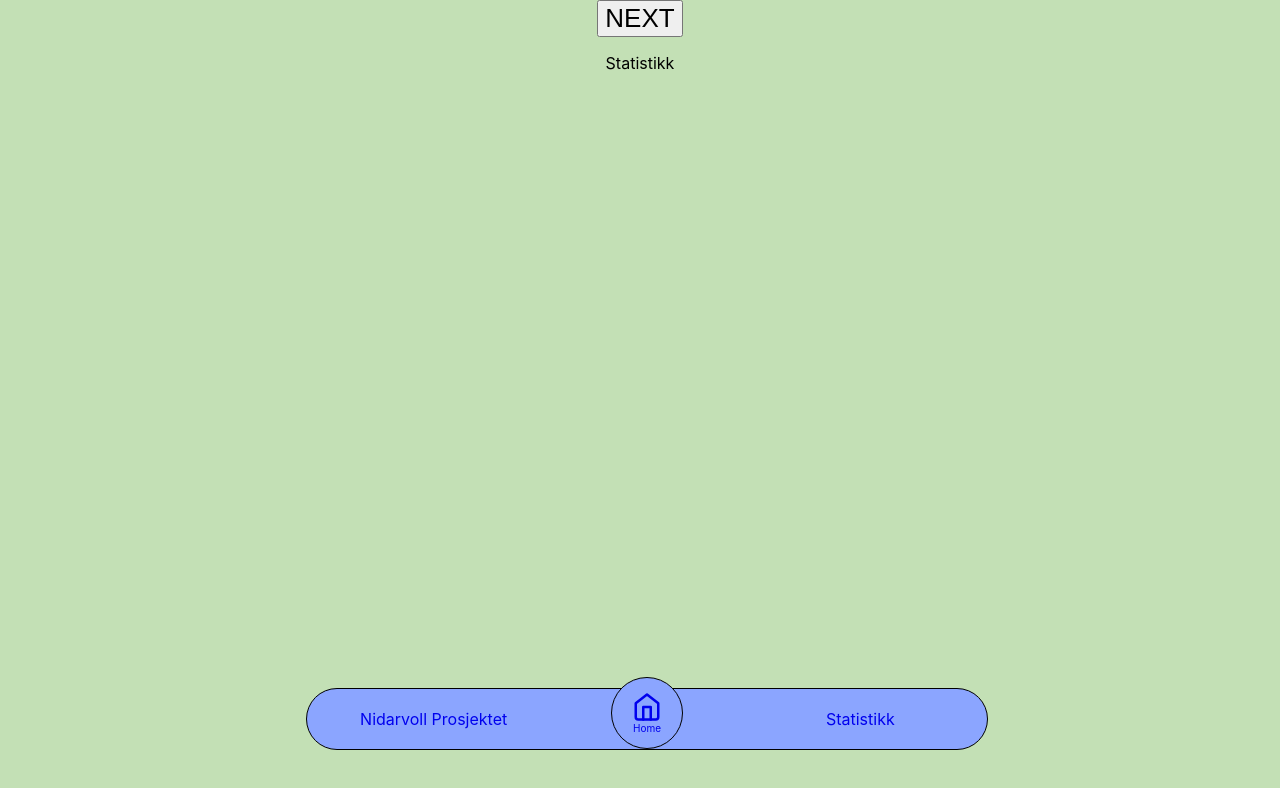
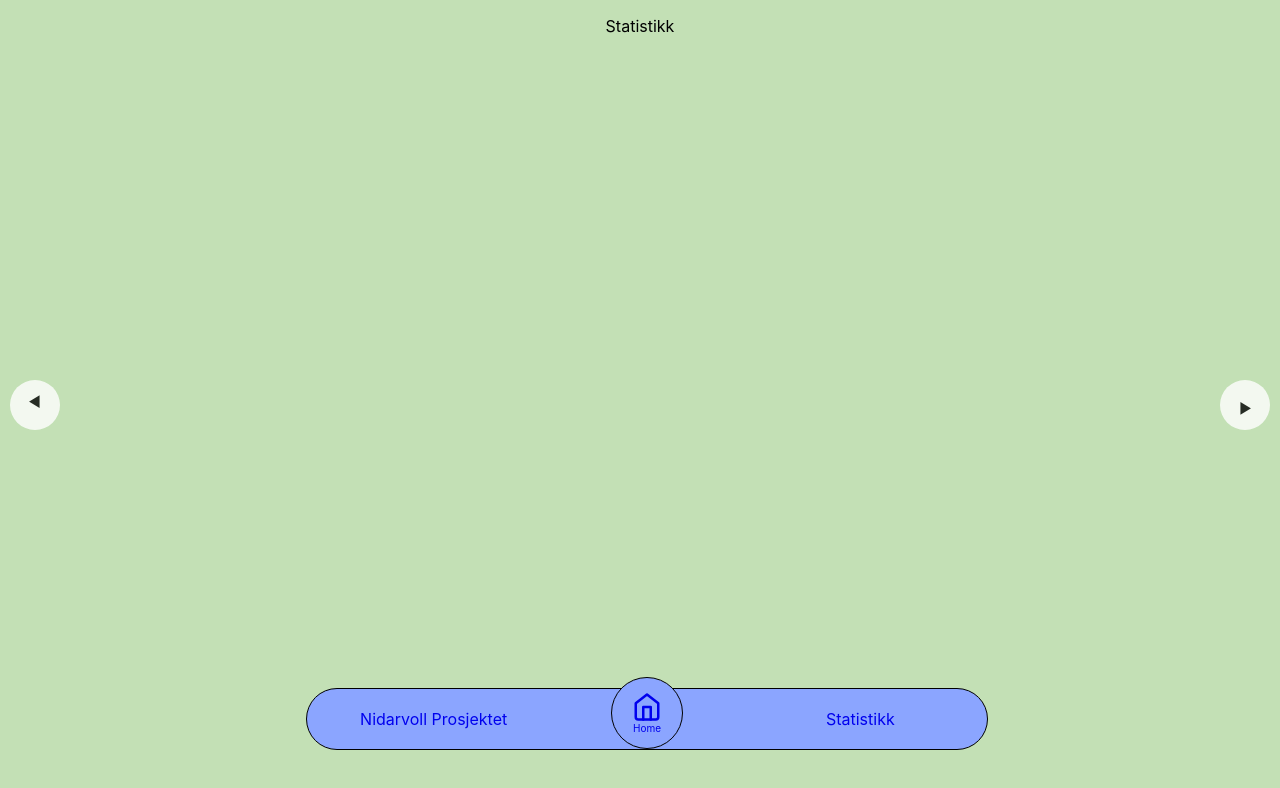
Before and after one commit to BG4-22/GREENK, a React (Vite) app: page /statistikk in a window 1280 px wide. Shown: the top 788 px of the page. Built offline with nearby package versions, Linux system fonts and the light colour scheme.

Commit message:
feat(#21): fått opp trykke-elementer

```diff
--- a/src/pages/stats/Statistics.tsx
+++ b/src/pages/stats/Statistics.tsx
@@ -2,7 +2,8 @@ import { Text } from '@chakra-ui/react';
 import React, { useState, useEffect } from 'react';
 import Diagram from '../../components/Diagram';
 import DiagramC from '../../components/DiagramC';
-//import { Slide } from 'react-slideshow-image';
+import { motion, AnimatePresence } from 'framer-motion';
+import './stats.css';
 
 export interface StatisticsPropsI {}
 
@@ -11,7 +12,7 @@ const Statistics: React.FC<StatisticsPropsI> = (props: StatisticsPropsI) => {
 
     //const components = [<Diagram />, <DiagramC />];
 
-    function setComponentIndex() {
+    /*function setComponentIndex() {
         switch (component) {
             case 'start':
                 return <Diagram />;
@@ -21,29 +22,79 @@ const Statistics: React.FC<StatisticsPropsI> = (props: StatisticsPropsI) => {
             default:
                 return null;
         }
-    }
-
-    /*function setComponentIndex() {
-        let componentIndex = 0;
-        getComponent(componentIndex);
-        if(componentIndex > components.length){
-            componentIndex = 0;
-        }
-        componentIndex++;
     }*/
 
-    /*function getComponent(componentIndex: number) {
-        return components[componentIndex];
-    }*/
+    /*useEffect(() => {
+        setComponentIndex();
+    });*/
 
-    useEffect(() => {
-        setComponentIndex();
-    });
+    const variants = {
+        enter: (direction: number) => {
+            return {
+                x: direction > 0 ? 1000 : -1000,
+                opacity: 0,
+            };
+        },
+        center: {
+            zIndex: 1,
+            x: 0,
+            opacity: 1,
+        },
+        exit: (direction: number) => {
+            return {
+                zIndex: 0,
+                x: direction < 0 ? 1000 : -1000,
+                opacity: 0,
+            };
+        },
+    };
+
+    const swipeConfidenceThreshold = 10000;
+    const swipePower = (offset: number, velocity: number) => {
+        return Math.abs(offset) * velocity;
+    };
+
+    const [[page, direction], setPage] = useState([0, 0]);
+    const paginate = (newDirection: number) => {
+        setPage([page + newDirection, newDirection]);
+    };
 
     return (
         <>
-            <button onClick={setComponentIndex}>NEXT</button>
             <Text>Statistikk</Text>
+            <AnimatePresence initial={false} custom={direction}>
+                <motion.img
+                    key={page}
+                    //src={images[imageIndex]}
+                    custom={direction}
+                    variants={variants}
+                    initial="enter"
+                    animate="center"
+                    exit="exit"
+                    transition={{
+                        x: { type: 'spring', stiffness: 300, damping: 30 },
+                        opacity: { duration: 0.2 },
+                    }}
+                    drag="x"
+                    dragConstraints={{ left: 0, right: 0 }}
+                    dragElastic={1}
+                    onDragEnd={(e, { offset, velocity }) => {
+                        const swipe = swipePower(offset.x, velocity.x);
+
+                        if (swipe < -swipeConfidenceThreshold) {
+                            paginate(1);
+                        } else if (swipe > swipeConfidenceThreshold) {
+                            paginate(-1);
+                        }
+                    }}
+                />
+            </AnimatePresence>
+            <div className="next" onClick={() => paginate(1)}>
+                {'‣'}
+            </div>
+            <div className="prev" onClick={() => paginate(-1)}>
+                {'‣'}
+            </div>
         </>
     );
 };
--- /dev/null
+++ b/src/pages/stats/stats.css
@@ -0,0 +1,56 @@
+.example-container {
+    width: 100vw;
+    height: 100vh;
+    position: relative;
+    display: flex;
+    justify-content: center;
+    align-items: center;
+}
+
+.next,
+.prev {
+    top: calc(50% - 20px);
+    position: absolute;
+    background: white;
+    border-radius: 30px;
+    width: 50px;
+    height: 50px;
+    display: flex;
+    justify-content: center;
+    align-items: center;
+    user-select: none;
+    cursor: pointer;
+    font-weight: bold;
+    font-size: 40px;
+    z-index: 2;
+    opacity: 80%;
+}
+
+.next {
+    right: 10px;
+}
+
+.prev {
+    left: 10px;
+    transform: scale(-1);
+}
+
+img {
+    position: absolute;
+    max-width: 100vw;
+}
+
+.refresh {
+    padding: 10px;
+    position: absolute;
+    background: rgba(0, 0, 0, 0.4);
+    border-radius: 10px;
+    width: 20px;
+    height: 20px;
+    top: 10px;
+    right: 10px;
+    display: flex;
+    justify-content: center;
+    align-items: center;
+    cursor: pointer;
+}
```
